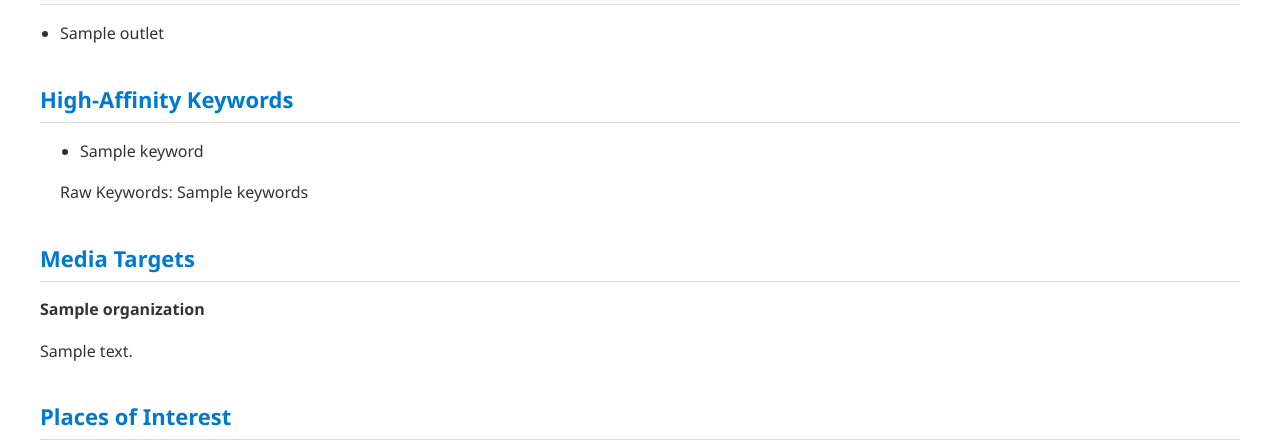
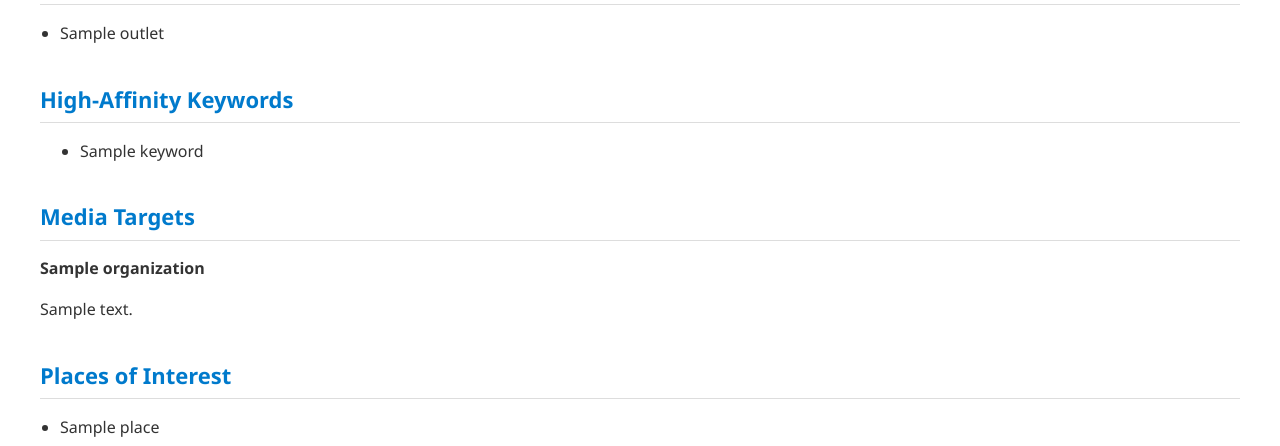
Before and after one commit to JakeAtPM/AudienceSegmentAnalysis, a Python web app: template templates/report_template.html in a window 1280 px wide. Shown: the part 361-807 px from the top of the page. Run offline with Jinja, Linux system fonts and the light colour scheme; the template is opened without the code that fills it: most values are stand-ins (such as "Sample title", 1, 10 or a date in 2020); grey boxes marked "Sample" are stand-in pictures.

Commit message:
taking out debug

```diff
--- a/templates/report_template.html
+++ b/templates/report_template.html
@@ -104,7 +104,6 @@
         {% endfor %}
       </ul>
     {% endif %}
-    <p>Raw Keywords: {{ report.keywords }}</p>
     </ul>
   </section>
 
```
